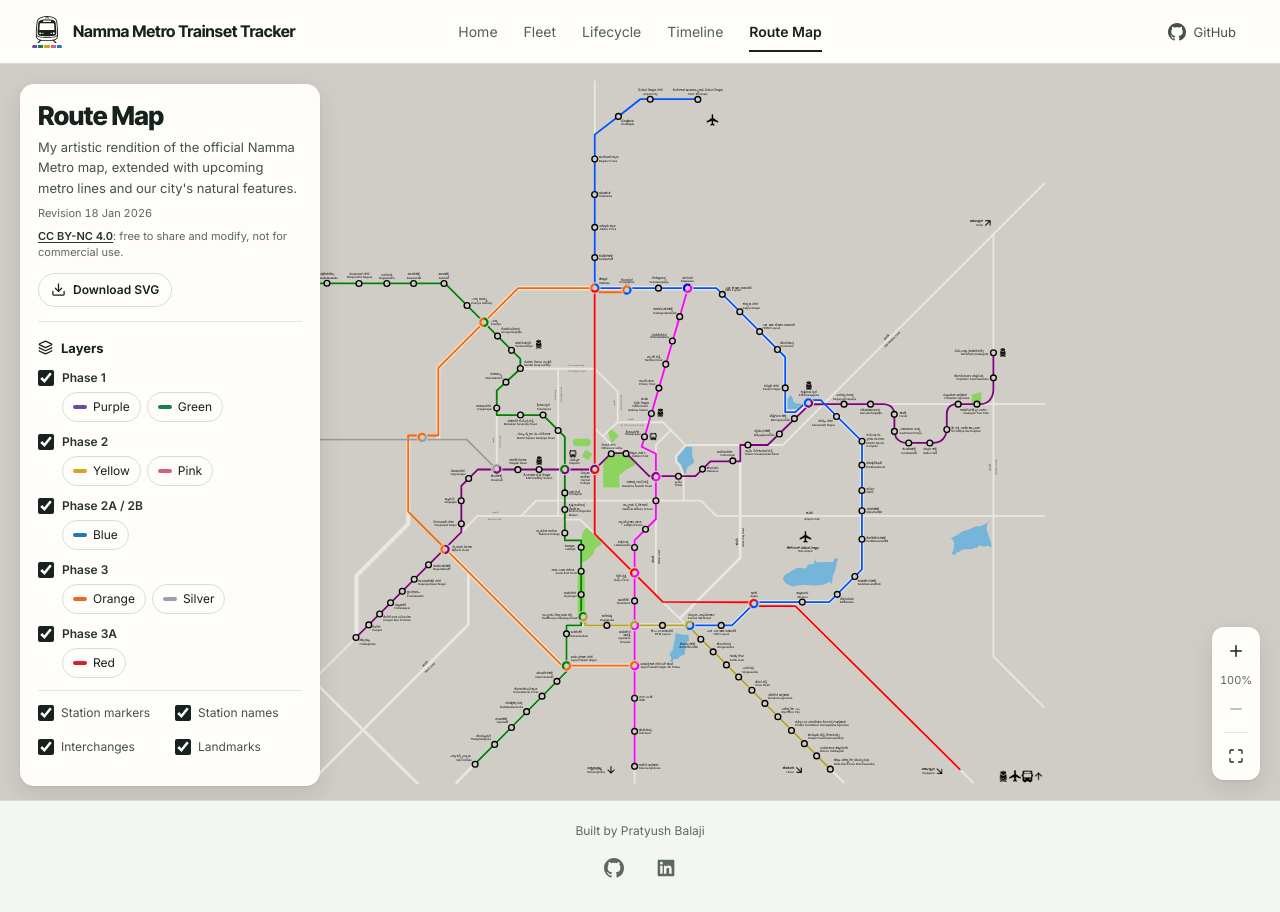
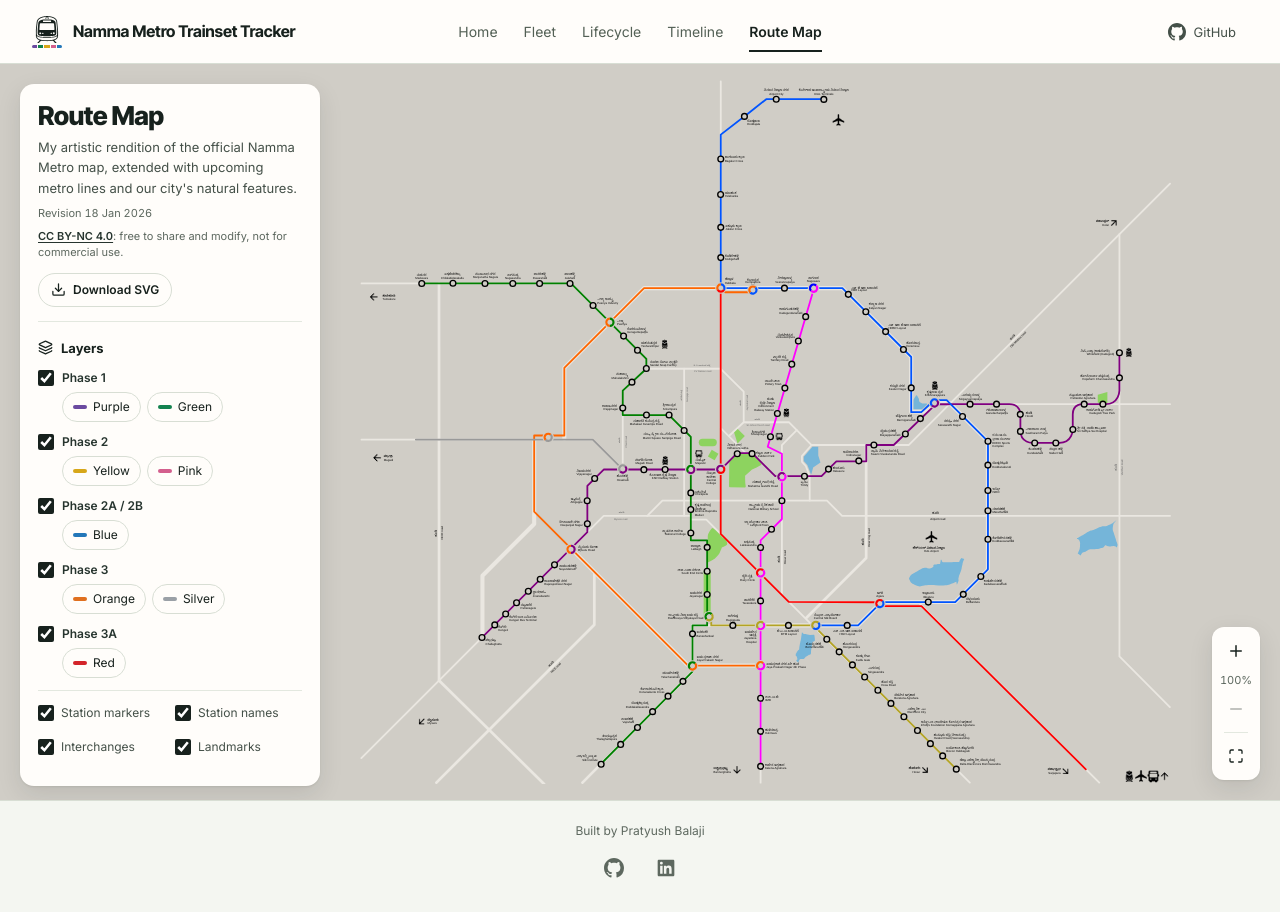
Before and after one commit to PratyushBalaji/trainset-tracker, a SvelteKit app: page /routemap in a window 1280 px wide. Built offline with nearby package versions, Linux system fonts and the light colour scheme.

Commit message:
fix: fit the route map beside its info card

```diff
--- a/src/routes/routemap/+page.svelte
+++ b/src/routes/routemap/+page.svelte
@@ -38,7 +38,15 @@
   let origin = { x: 0, y: 0, left: 0, top: 0 };
   const originalWidth = 1126.2992;
   const originalHeight = 977.229;
-  let fitScale = $derived(Math.min((width - 32) / originalWidth, (height - 32) / originalHeight));
+  // On wide screens the info card floats over the map: the fitted map sits in the space between the
+  // card and the zoom toolbar, so the card only covers it once you zoom in and pan.
+  let overlay = $state(true);
+  let card: HTMLDivElement;
+  let cardRight = $state(340);
+  const pad = 16;
+  let insetLeft = $derived(overlay ? cardRight + pad : pad);
+  let insetRight = $derived(overlay ? 84 : pad);
+  let fitScale = $derived(Math.min((width - insetLeft - insetRight) / originalWidth, (height - pad * 2) / originalHeight));
   let mapWidth = $derived(originalWidth * fitScale * zoom);
   let mapHeight = $derived(originalHeight * fitScale * zoom);
 
@@ -51,17 +59,24 @@
         found = [...text.matchAll(/data-layer="([^"]+)"/g)].map((m) => m[1].replaceAll('&amp;', '&'));
       })
       .catch(() => {});
-    const observer = new ResizeObserver(([entry]) => { width = entry.contentRect.width; height = entry.contentRect.height; });
+    const wide = window.matchMedia('(min-width: 861px)');
+    const sync = () => { overlay = wide.matches; cardRight = card.offsetLeft + card.offsetWidth; };
+    const observer = new ResizeObserver(() => { width = viewport.clientWidth; height = viewport.clientHeight; sync(); });
     observer.observe(viewport);
-    return () => observer.disconnect();
+    observer.observe(card);
+    wide.addEventListener('change', sync);
+    sync();
+    return () => { observer.disconnect(); wide.removeEventListener('change', sync); };
   });
 
   async function setZoom(next: number) {
-    const x = (viewport.scrollLeft + viewport.clientWidth / 2 - image.offsetLeft) / mapWidth;
+    // Zoom about the centre of the uncovered area (right of the card, left of the toolbar).
+    const cx = (insetLeft + viewport.clientWidth - insetRight) / 2;
+    const x = (viewport.scrollLeft + cx - image.offsetLeft) / mapWidth;
     const y = (viewport.scrollTop + viewport.clientHeight / 2 - image.offsetTop) / mapHeight;
     zoom = Math.max(1, Math.min(8, next));
     await tick();
-    viewport.scrollLeft = image.offsetLeft + x * mapWidth - viewport.clientWidth / 2;
+    viewport.scrollLeft = image.offsetLeft + x * mapWidth - cx;
     viewport.scrollTop = image.offsetTop + y * mapHeight - viewport.clientHeight / 2;
   }
 
@@ -97,7 +112,7 @@
   <section class="map-viewer" aria-label="Namma Metro route map">
     <!-- svelte-ignore a11y_no_noninteractive_tabindex (The scrollable map needs keyboard focus for native arrow-key panning.) -->
     <div bind:this={viewport} class:dragging class="map-viewport" role="region" aria-label="Scrollable route map. Drag to pan." tabindex="0" onpointerdown={startPan} onpointermove={pan} onpointerup={stopPan} onpointercancel={stopPan}>
-      <div class="map-stage" style={`width: ${Math.max(width, mapWidth + 32)}px; height: ${Math.max(height, mapHeight + 32)}px`}>
+      <div class="map-stage" style={`width: ${Math.max(width, mapWidth + insetLeft + insetRight)}px; height: ${Math.max(height, mapHeight + pad * 2)}px; padding: 0 ${insetRight}px 0 ${insetLeft}px`}>
         {#if svgMarkup}
           <!-- Our own static map file, generated by scripts/build-map.py. -->
           <div bind:this={image} class="map-svg" role="img" aria-label="Namma Metro schematic with operational and planned lines, station names, interchanges and surrounding roads." style={`width: ${mapWidth}px; height: ${mapHeight}px`}>{@html svgMarkup}</div>
@@ -107,7 +122,7 @@
       </div>
     </div>
 
-    <div class="info-card">
+    <div class="info-card" bind:this={card}>
       <h1 class="page-heading">Route Map</h1>
       <p class="about">My artistic rendition of the official Namma Metro map, extended with upcoming metro lines and our city's natural features.</p>
       <p class="revision tnum">Revision 18 Jan 2026</p>
@@ -161,7 +176,7 @@
   .map-viewer { position: relative; height: calc(100svh - var(--site-header-height)); min-height: 520px; background: #d0cdc6; overflow: hidden; }
   .map-viewport { position: absolute; inset: 0; overflow: auto; cursor: grab; overscroll-behavior: contain; scrollbar-width: thin; }
   .map-viewport.dragging { cursor: grabbing; }
-  .map-stage { display: grid; place-items: center; position: relative; }
+  .map-stage { display: grid; place-items: center; position: relative; box-sizing: border-box; }
   img { display: block; max-width: none; user-select: none; }
   .map-svg { user-select: none; }
   .map-svg :global(svg) { display: block; width: 100%; height: 100%; }
```
